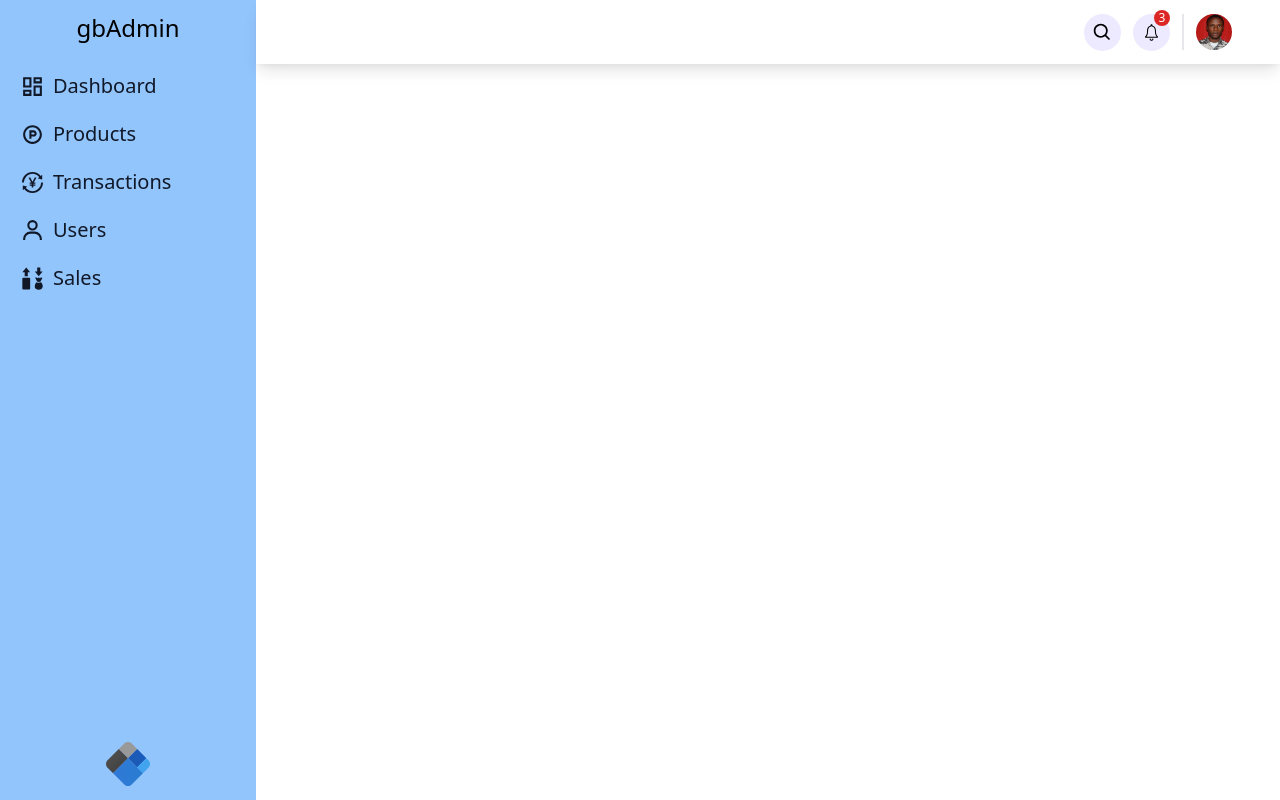
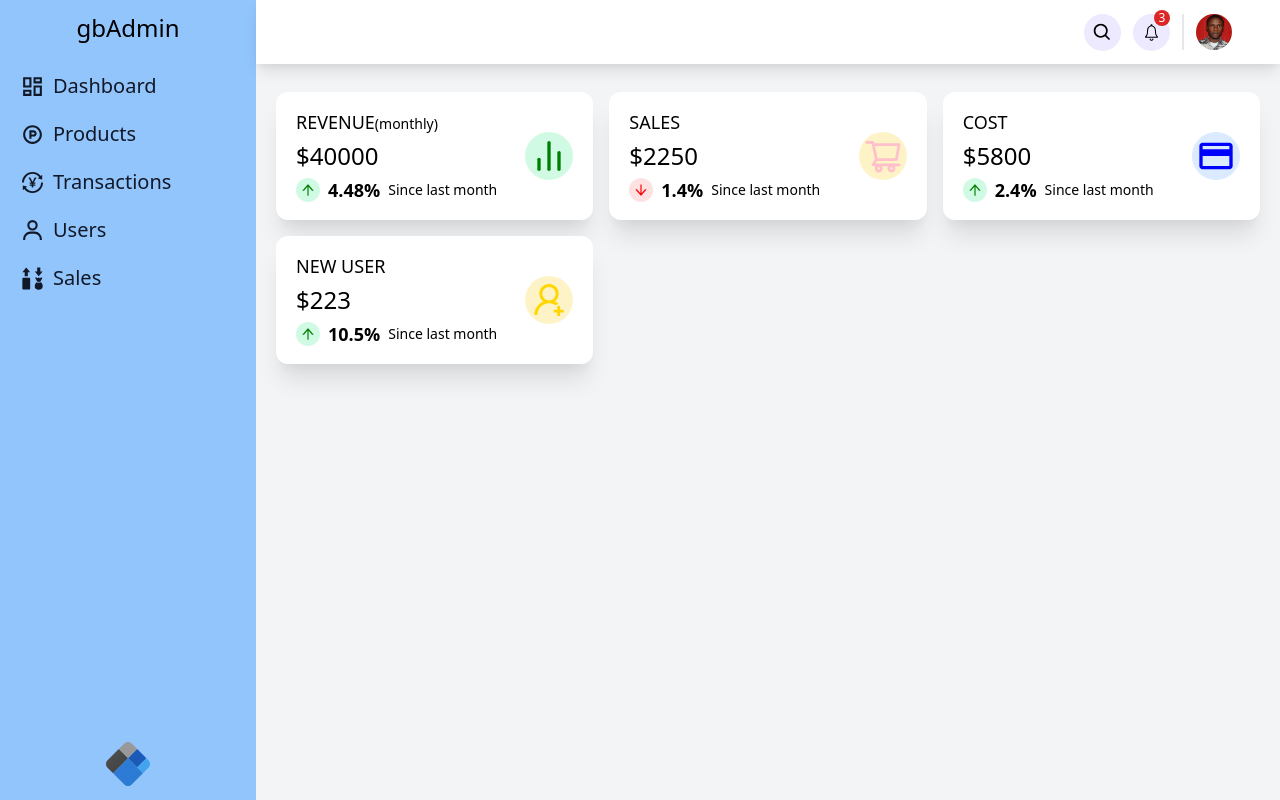
Before and after one commit to aagbotemi/admin-dashboard, a React (Create React App) app: page / in a window 1280 px wide. Built offline with nearby package versions, Linux system fonts and the light colour scheme.

Commit message:
featured info added

```diff
--- a/src/assets/css/index.css
+++ b/src/assets/css/index.css
@@ -22,3 +22,7 @@ html {
     flex: 1;
   }
 }
+
+.home {
+  min-height: calc(100vh - 64px)
+}
--- /dev/null
+++ b/src/components/FeaturedInfo.js
@@ -0,0 +1,39 @@
+import React from 'react'
+import { AiOutlineArrowUp, AiOutlineArrowDown } from 'react-icons/ai';
+import { featuredInfo } from './../dummyData.js';
+
+
+const FeaturedInfo = () => {
+    return (
+        <div className="featured">
+            <ul className="grid grid-cols-1 md:grid-cols-2 lg:grid-cols-3 gap-4">
+                {featuredInfo.map(item => {
+                    return (
+                        <li key={item.id} className="bg-white flex justify-start justify-between p-3 sm:py-4 sm:px-5 rounded-xl shadow-xl cursor-pointer">
+                            <div>
+                                <h2 className="text-lg uppercase">
+                                    {item.name}
+                                    {item.subName ? <span className="text-sm lowercase">({item.subName})</span> : null }
+                                </h2>
+                                <div className="my-1 text-2xl font-medium ">${item.amount}</div>
+                                <div className="flex items-center">
+                                    <span className={`${item.increase ? "bg-green-100" : "bg-red-100"} p-1 rounded-full`}>
+                                        {item.increase ? <AiOutlineArrowUp color="green" /> : <AiOutlineArrowDown color="red"/>}
+                                    </span>
+                                    <span className="font-semibold mx-2 text-lg">{item.percentage}%</span>
+                                    <span className="text-sm">{item.timeline}</span>
+                                </div>
+                            </div>
+                            <div className={`text-sm rounded-full my-auto p-1 ${item.iconBgClr}`}>
+                                {item.iconLg}
+                            </div>
+
+                        </li>
+                    )
+                })}
+            </ul>
+        </div>
+    )
+}
+
+export default FeaturedInfo
--- a/src/components/topbar/Topbar.js
+++ b/src/components/topbar/Topbar.js
@@ -2,7 +2,6 @@ import React, { useEffect, useRef, useState } from 'react'
 import Avatar from '../../assets/images/abiodun.jpg';
 import { IoIosNotificationsOutline } from 'react-icons/io';
 import { BiSearch } from 'react-icons/bi';
-
 import Notification from './Notification';
 import AvatarDropdown from './AvatarDropdown';
 import Search from './Search';
--- a/src/dummyData.js
+++ b/src/dummyData.js
@@ -1,8 +1,10 @@
 import { RiDashboardLine } from 'react-icons/ri';
 import { CgProductHunt } from 'react-icons/cg';
-import { AiOutlineTransaction } from 'react-icons/ai';
+import { AiOutlineShoppingCart, AiOutlineTransaction, AiOutlineUserAdd } from 'react-icons/ai';
 import { BiUser } from 'react-icons/bi';
 import { GiSellCard } from 'react-icons/gi';
+import { FiBarChart2 } from 'react-icons/fi';
+import { MdPayment } from 'react-icons/md';
 
 export const SidebarData = [
     {
@@ -36,3 +38,47 @@ export const SidebarData = [
         icon: <GiSellCard size="25px" />,
     }
 ];
+
+export const featuredInfo = [
+    {
+        id: 1,
+        name: "Revenue",
+        subName: "Monthly",
+        amount: "40000",
+        percentage: 4.48,
+        timeline: "Since last month",
+        iconLg: <FiBarChart2 size="40px" color="green" />,
+        iconBgClr: "bg-green-100",
+        increase: true,
+    },
+    {
+        id: 2,
+        name: "Sales",
+        amount: "2250",
+        percentage: 1.4,
+        timeline: "Since last month",
+        iconLg: <AiOutlineShoppingCart size="40px" color="pink" />,
+        iconBgClr: "bg-yellow-100",
+        increase: false,
+    },
+    {
+        id: 3,
+        name: "Cost",
+        amount: "5800",
+        percentage: 2.4,
+        timeline: "Since last month",
+        iconLg: <MdPayment size="40px" color="blue" />,
+        iconBgClr: "bg-blue-100",
+        increase: true,
+    },
+    {
+        id: 4,
+        name: "New User",
+        amount: "223",
+        percentage: 10.5,
+        timeline: "Since last month",
+        iconLg: <AiOutlineUserAdd size="40px" color="gold" />,
+        iconBgClr: "bg-yellow-100",
+        increase: true,
+    }
+];
--- a/src/pages/Home.js
+++ b/src/pages/Home.js
@@ -1,11 +1,13 @@
 import React from 'react'
+import { AiOutlineArrowUp, AiOutlineArrowDown } from 'react-icons/ai';
+import { FiBarChart2 } from 'react-icons/fi';
+import FeaturedInfo from '../components/FeaturedInfo'
+
 
 const Home = () => {
     return (
-        <div className="home bg-gray-100">
-            <div className="featured">
-
-            </div>
+        <div className="home bg-gray-100 py-7 sm:px-5 px-3">
+            <FeaturedInfo />
         </div>
     )
 }
```
